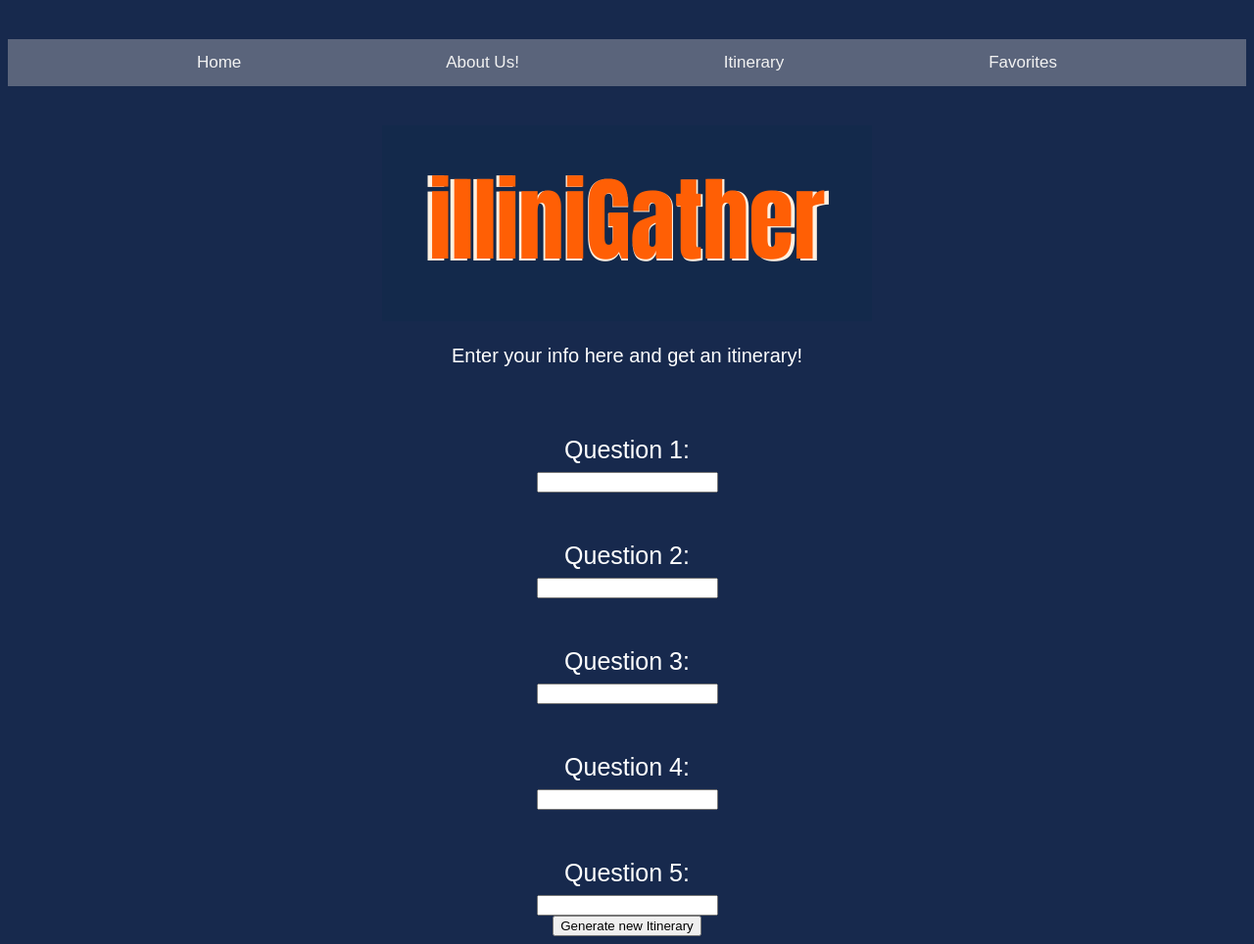
After one commit to revajeth/IlliniGather, a Flask app: template src/pages/templates/generateItinerary.html in a window 1280 px wide. The commit adds this page. Shown: the whole page at 98% size. Run offline with Flask 3, Linux system fonts and the light colour scheme; the template is opened without the code that fills it, so the values that code supplies are empty.

Commit message:
linked itinerary button and created a form with questions

```diff
--- /dev/null
+++ b/src/pages/templates/generateItinerary.html
@@ -0,0 +1,51 @@
+<!DOCTYPE html>
+<html>
+
+<head>
+    <title> IlliniGather</title>
+    <link href="../static/css/styles.css" type="text/css" rel="stylesheet" />
+</head>
+
+<div class="nav-bar">
+    <a class="home" href="../../homepage.html">Home</a>
+    <a class="about" href="../../about.html">About Us!</a>
+    <a class="itinerary" href="../../itinerary.html">Itinerary</a>
+    <a class="favorites" href="../../favorites.html">Favorites</a>
+</div>
+
+<div class="logo">
+    <img src="../../Assets/logo.png" alt="logo">
+</div>
+
+<h3> Enter your info here and get an itinerary!</h3>
+
+    <form>
+        <label for="people">Question 1:</label><br>
+        <input type="text" id="netid" name="netid"><br>
+    </form>
+
+    <form>
+        <label for="place">Question 2:</label><br>
+        <input type="text" id="netid" name="netid"><br>
+    </form>
+
+    <form>
+        <label for="thing">Question 3:</label><br>
+        <input type="text" id="netid" name="netid"><br>
+    </form>
+
+    <form>
+        <label for="netid">Question 4:</label><br>
+        <input type="text" id="netid" name="netid"><br>
+    </form>
+
+    <form>
+        <label for="netid">Question 5:</label><br>
+        <input type="text" id="netid" name="netid"><br>
+    </form>
+
+    <button type="button">Generate new Itinerary</button>
+
+</body>
+
+</html>
--- a/src/pages/templates/homepage.html
+++ b/src/pages/templates/homepage.html
@@ -18,7 +18,12 @@
 <body>
  <h3> Unsure what to do today? Ask IlliniGather and hang out with fellow Illini on campus!</h3>
  <form>
+
+<a href="generateItinerary.html">
  <button type="button">Generate new Itinerary</button>
+ </a>
+
+
  </form>
  <h2> Whats happening now?</h2>
  <div class="box">
```
Also changed, not shown: src/pages/templates/about.html (deleted, +0 -42 lines).
